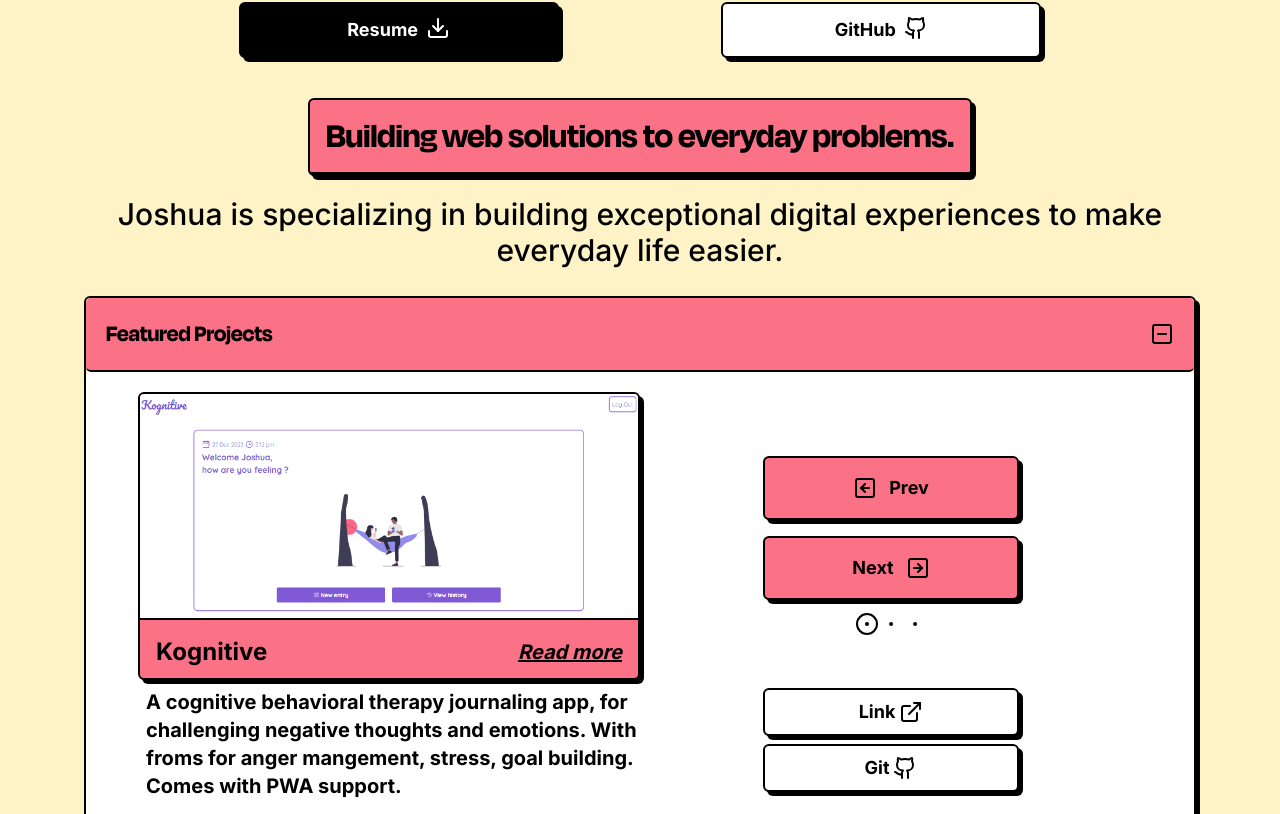
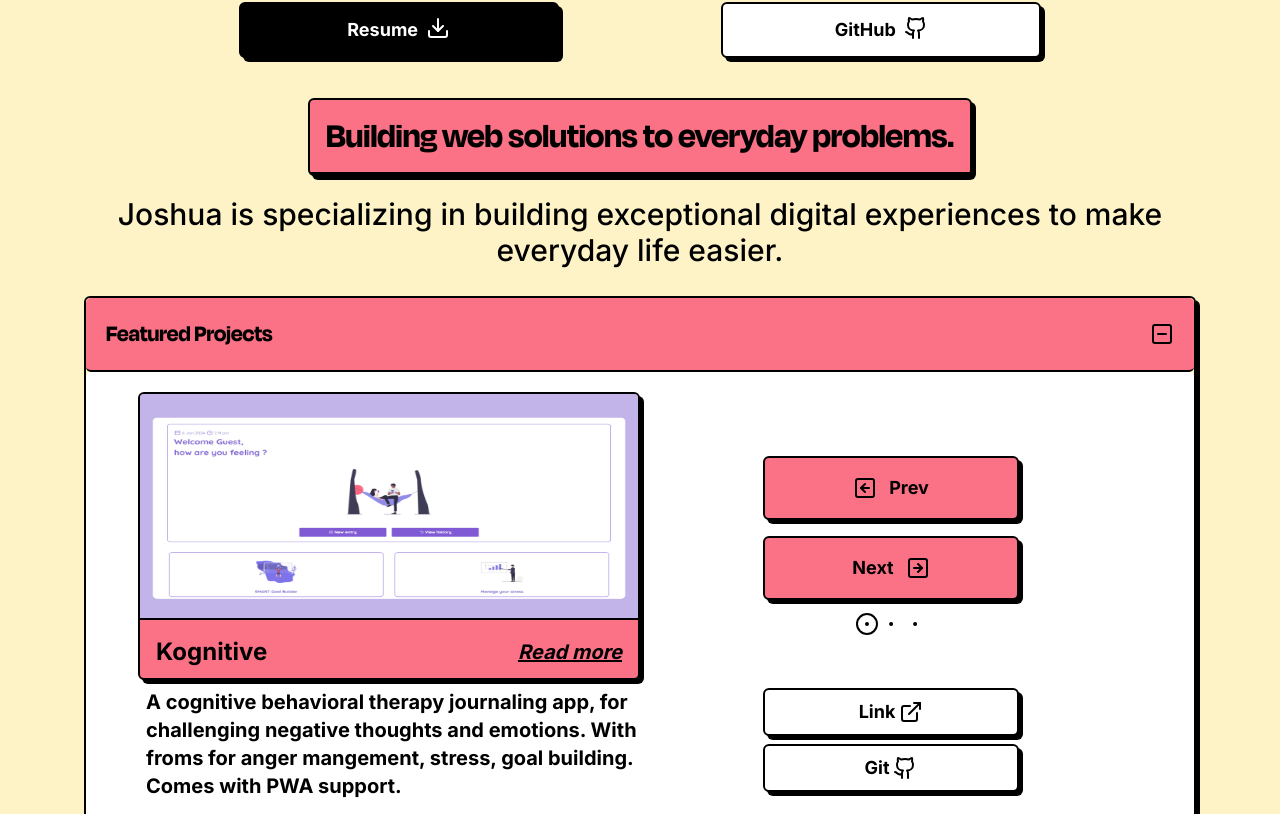
Before and after one commit to Joshuajrodrigues/dev-portfolio, a Next.js app: page / in a window 1280 px wide. Shown: the part 354-1168 px from the top of the page. Built offline with nearby package versions, Linux system fonts and the light colour scheme.

Commit message:
images changed

```diff
--- a/components/projectCard.tsx
+++ b/components/projectCard.tsx
@@ -29,8 +29,10 @@ export default function ProjectCard({
         >
           <Image
             className="w-full h-28 md:h-48  lg:h-56  lg:w-full"
-            width={1000}
-            height={1000}
+            width={1280}
+
+            height={720}
+            priority={true}
             src={imageUrl}
             alt="project"
           />
--- a/components/projects.tsx
+++ b/components/projects.tsx
@@ -25,7 +25,7 @@ const Projects = () => {
         <>
           <ProjectSection
             projectDesp="A cognitive behavioral therapy journaling app, for challenging negative thoughts and emotions. With froms for anger mangement, stress, goal building. Comes with PWA support."
-            projectImage="/kognitive/test.png"
+            projectImage="/images/kognitive.png"
             projectlink="/project/kognitive"
             projectName="Kognitive"
             tags={["React", "Typescript", "Supabase", "ChakraUi"]}
```
Also changed, not shown: public/images/kognitive.png, public/images/kuzina.png.
